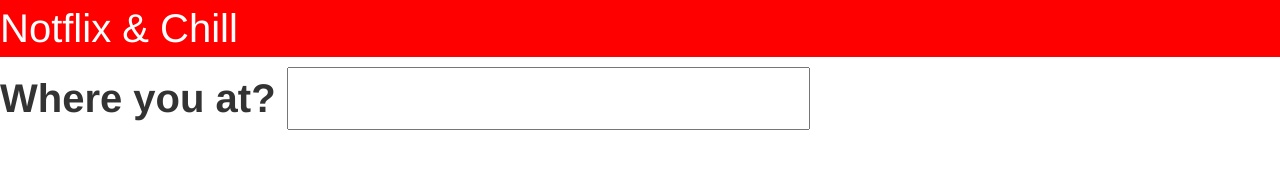
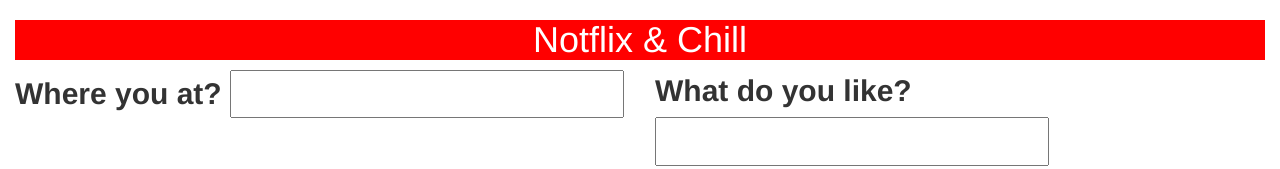
Before and after one commit to torihedden/BootStrapandAPIs, a plain HTML site: page index.html in a window 1280 px wide. Drawn offline with nearby package versions, Linux system fonts and the light colour scheme.

Commit message:
adds some style thanks to bootstrap

```diff
--- a/assets/js/scripts.js
+++ b/assets/js/scripts.js
@@ -1,16 +1,17 @@
 $(function(){
    'use strict';
 
-   var locationInput = $("input").val();
-   console.log(locationInput);
+   var locationVal = $(".locationInput").val();
+   console.log(locationVal);
    //for some reason it doesn't seem to like the locationInput variable
-   //
+
   //  $.getJSON("https://api.yelp.com/v2/search/?location=" + locationInput + "&sort=1&limit=3&category_filter=icecream", function(json) {
   //    console.log("locationInput");
   //  });
 
-//append the results of the query to three divs
-//index 0, then index 1, then index 2
+
+
+//append the first result of the query to div
 //will they be removed from the page if you hit refresh?
 //or give user an option to clear the old search and
 
--- a/assets/scss/styles.scss
+++ b/assets/scss/styles.scss
@@ -1,12 +1,13 @@
 body {
-  font-size: 4em;
+  font-size: 3em;
 }
 
-p {
+h1 {
   color: white;
   background-color: red;
 }
 
+
 input {
   color: black;
 }
--- a/index.html
+++ b/index.html
@@ -21,16 +21,27 @@
 
   <body>
 
-    <p>Notflix & Chill</p>
+    <div class = "container-fluid">
+      <!-- Use .container-fluid for a full width container, spanning the entire width of your viewport-->
 
-    <label>Where you at?</label>
-    <input type="text"></input>
+      <h1 class = "text-center">Notflix & Chill</h1>
 
-    <!-- <label>What do you like?</label>
-    <input type="text"></input> -->
+      <div class="row"> <!--opens the row-->
+        <div class="col-md-6">
+          <label>Where you at?</label>
+          <input type="text" class = "locationInput"></input>
+        </div>
 
-    <div></div>
+        <div class="col-md-6">
+          <label>What do you like?</label>
+          <input type="text" class = "genreInput"></input>
+        </div>
+      </div><!--closes the row-->
 
+      <div class = "maps"></div>
+
+    </div>
+    <!-- closes container-fluid-->
 
     <script src = "assets/JS/scripts.js"></script>
   </body>
```
Also changed, not shown: assets/scss/styles.css, 1 other file.
